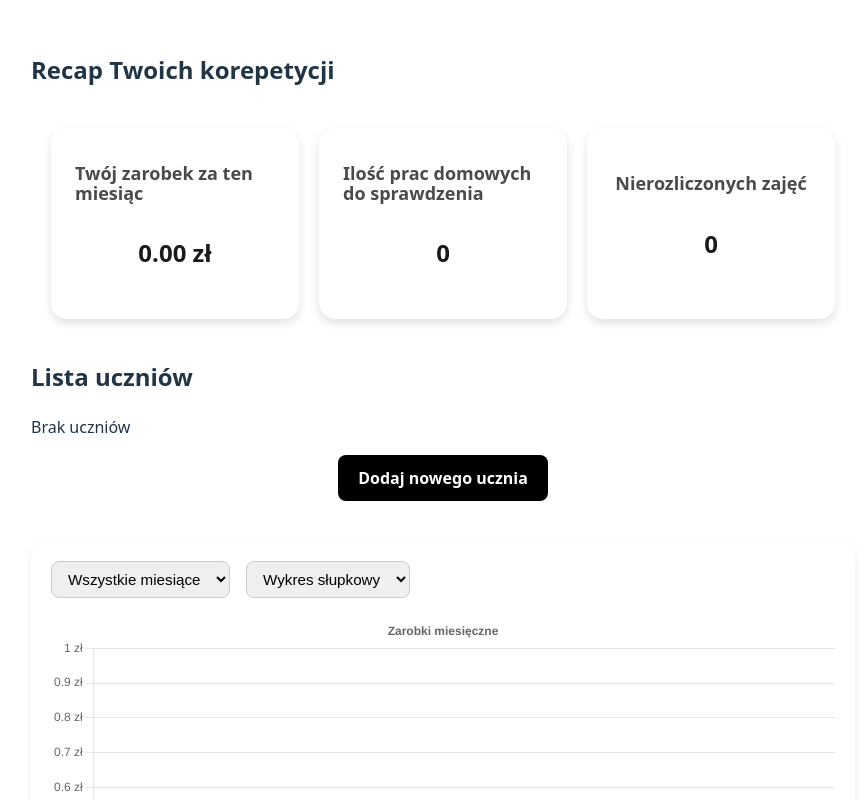
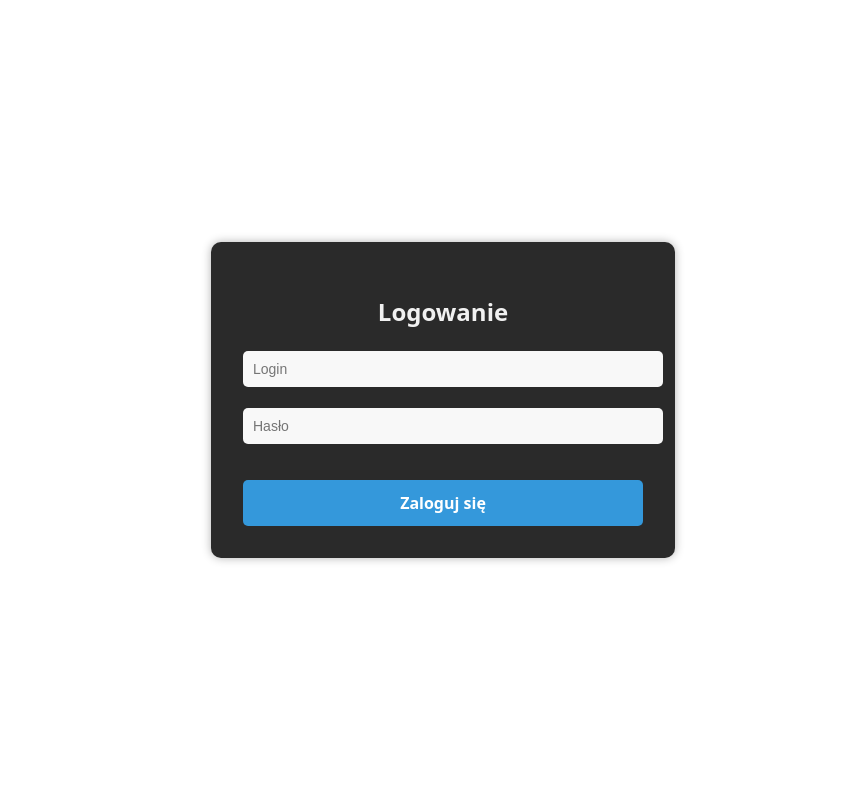
Before and after one commit to jmorawiecpwr/korkicms_frontend, a React (Vite) app: page / in a window 1280 px wide. Shown: the top 800 px of the page, without its empty margins (197-1064 px from the left). Built offline with nearby package versions, Linux system fonts and the light colour scheme; no server answers.

Commit message:
ready for vercel deployment

```diff
--- a/src/App.css
+++ b/src/App.css
@@ -86,3 +86,80 @@
   font-weight: bold;
   margin-top: 10px;
 }
+
+.login-form {
+  background-color: var(--bg-dark);
+  color: var(--text-light);
+  padding: 2rem;
+  border-radius: 10px;
+  max-width: 400px;
+  margin: 3rem auto;
+  box-shadow: 0 0 10px rgba(0,0,0,0.3);
+}
+
+.login-form h2 {
+  margin-bottom: 1rem;
+  text-align: center;
+}
+
+.login-form input {
+  width: 100%;
+  padding: 10px;
+  margin-bottom: 1rem;
+  border: none;
+  border-radius: 5px;
+}
+
+.login-form button {
+  width: 100%;
+  padding: 12px;
+  background-color: var(--btn-primary);
+  border: none;
+  color: white;
+  font-weight: bold;
+  border-radius: 5px;
+  cursor: pointer;
+}
+
+.login-form button:hover {
+  background-color: var(--btn-primary-hover);
+}
+
+.logout-btn {
+  position: absolute;
+  top: 1rem;
+  right: 1rem;
+  background: crimson;
+  color: white;
+  border: none;
+  padding: 10px 16px;
+  border-radius: 6px;
+  font-weight: bold;
+  cursor: pointer;
+}
+
+.logout-btn:hover {
+  background: darkred;
+}
+
+.app-footer {
+  text-align: center;
+  margin-top: 3rem;
+  padding: 2rem;
+  color: var(--text-light);
+}
+
+.logout-footer-btn {
+  background: crimson;
+  color: white;
+  border: none;
+  padding: 10px 16px;
+  border-radius: 6px;
+  font-weight: bold;
+  cursor: pointer;
+  transition: background 0.3s;
+}
+
+.logout-footer-btn:hover {
+  background: darkred;
+}
--- a/src/App.jsx
+++ b/src/App.jsx
@@ -10,8 +10,11 @@ import DashboardSummary from "./Components/DashboardSummary.jsx";
 import EarningsChart from "./Components/EarningChart.jsx";
 
 function App() {
-    const API_URL = "http://127.0.0.1:8000/api/students/";
-    const LESSONS_API = "http://127.0.0.1:8000/api/lessons/";
+    const API_BASE = import.meta.env.VITE_API_BASE || "http://127.0.0.1:8000";
+    const API_URL = `${API_BASE}/api/students/`;
+    const LESSONS_API = `${API_BASE}/api/lessons/`;
+    const TOKEN_URL = `${API_BASE}/api/token/`;
+
     const [lessons, setLessons] = useState([]);
     const [students, setStudents] = useState([]);
     const [formData, setFormData] = useState({
@@ -28,14 +31,51 @@ function App() {
     const [isFormOpen, setIsFormOpen] = useState(false);
     const [selectedStudentID, setSelectedStudentID] = useState(null);
 
+    const [token, setToken] = useState(localStorage.getItem("access_token") || null);
+    const [loginData, setLoginData] = useState({ username: "", password: "" });
+
+    const authHeaders = token
+        ? { "Content-Type": "application/json", Authorization: `Bearer ${token}` }
+        : { "Content-Type": "application/json" };
+
     useEffect(() => {
+        if (token) {
             fetchStudents();
             fetchLessons();
-    }, []);
+        }
+    }, [token]);
+
+    const handleLoginChange = (e) => {
+        setLoginData({ ...loginData, [e.target.name]: e.target.value });
+    };
+
+    const handleLogin = async (e) => {
+        e.preventDefault();
+        try {
+            const res = await fetch(TOKEN_URL, {
+                method: "POST",
+                headers: { "Content-Type": "application/json" },
+                body: JSON.stringify(loginData),
+            });
+            if (!res.ok) throw new Error("Błąd logowania");
+            const data = await res.json();
+            localStorage.setItem("access_token", data.access);
+            setToken(data.access);
+        } catch (err) {
+            console.error("Login error:", err.message);
+        }
+    };
+
+    const handleLogout = () => {
+        localStorage.removeItem("access_token");
+        setToken(null);
+        setStudents([]);
+        setLessons([]);
+    };
 
     const fetchStudents = async () => {
         try {
-            const res = await fetch(API_URL);
+            const res = await fetch(API_URL, { headers: authHeaders });
             if (!res.ok) throw new Error("Błąd podczas ładowania danych!");
             const data = await res.json();
             setStudents(data);
@@ -46,7 +86,7 @@ function App() {
 
     const fetchLessons = async () => {
         try {
-            const res = await fetch(LESSONS_API);
+            const res = await fetch(LESSONS_API, { headers: authHeaders });
             if (!res.ok) throw new Error("Błąd podczas ładowania lekcji!");
             const data = await res.json();
             setLessons(data);
@@ -56,17 +96,19 @@ function App() {
     };
 
     const handleEdit = (student) => {
-        setIsFormOpen(!isFormOpen);
+        setIsFormOpen(true);
         setFormData(student);
         setEditingStudent(student);
-        setSelectedStudentID(null)
+        setSelectedStudentID(null);
     };
 
     const handleDelete = async (id) => {
         try {
-            const res = await fetch(`${API_URL}${id}/`, { method: "DELETE" });
+            const res = await fetch(`${API_URL}${id}/`, {
+                method: "DELETE",
+                headers: authHeaders
+            });
             if (!res.ok) throw new Error("Błąd podczas usuwania ucznia!");
-
             await refreshData();
         } catch (error) {
             console.error(error.message);
@@ -85,21 +127,27 @@ function App() {
             if (editingStudent) {
                 response = await fetch(`${API_URL}${editingStudent.id}/`, {
                     method: "PUT",
-                    headers: { "Content-Type": "application/json" },
+                    headers: authHeaders,
                     body: JSON.stringify(formData),
                 });
             } else {
                 response = await fetch(API_URL, {
                     method: "POST",
-                    headers: { "Content-Type": "application/json" },
+                    headers: authHeaders,
                     body: JSON.stringify(formData),
                 });
             }
 
             if (!response.ok) throw new Error(response.statusText);
             await refreshData();
+            setEditingStudent(null);
+            resetForm();
+        } catch (error) {
+            console.error(error);
+        }
+    };
 
-            setEditingStudent(null);
+    const resetForm = () => {
         setFormData({
             name: "",
             classtype: "",
@@ -111,11 +159,7 @@ function App() {
             additional_info: "",
         });
         setIsFormOpen(false);
-        } catch (error) {
-            console.error(error);
-        }
     };
-
 
     const handleChange = (e) => {
         const { name, value } = e.target;
@@ -126,7 +170,7 @@ function App() {
         try {
             await fetch(`${LESSONS_API}${lessonId}/`, {
                 method: "PATCH",
-                headers: { "Content-Type": "application/json" },
+                headers: authHeaders,
                 body: JSON.stringify({ is_settled: true })
             });
             await refreshData();
@@ -135,19 +179,8 @@ function App() {
         }
     };
 
-    const refreshData = async () =>  {
-        try {
-            const [studentsRes, lessonsRes] = await Promise.all([
-                fetch(API_URL),
-                fetch(LESSONS_API)
-            ])
-            if (!studentsRes.ok || !lessonsRes.ok) { throw new Error("Błąd przy pobieraniu danych studentów lub uczniów") }
-            const studentsData = await studentsRes.json();
-            const lessonsData = await lessonsRes.json();
-
-            setStudents(studentsData);
-            setLessons(lessonsData)
-        } catch (err) { console.error(err) }
+    const refreshData = async () => {
+        await Promise.all([fetchStudents(), fetchLessons()]);
     };
 
     const updateSingleLesson = (lessonId, updatedData) => {
@@ -163,7 +196,18 @@ function App() {
         }
     };
 
-
+    if (!token) {
+        return (
+            <div className="login-form">
+                <h2>Logowanie</h2>
+                <form onSubmit={handleLogin}>
+                    <input type="text" name="username" placeholder="Login" value={loginData.username} onChange={handleLoginChange} required />
+                    <input type="password" name="password" placeholder="Hasło" value={loginData.password} onChange={handleLoginChange} required />
+                    <button type="submit">Zaloguj się</button>
+                </form>
+            </div>
+        );
+    }
 
     return (
         <React.Fragment>
@@ -171,8 +215,7 @@ function App() {
             <DashboardSummary students={students} lessons={lessons} />
             <h2>Lista uczniów</h2>
             {students.length === 0 ? <p>Brak uczniów</p> : (
-                students.map((student) => (
-                    (() => {
+                students.map((student) => {
                     const studentLessons = lessons
                         .filter(l => l.student === student.id)
                         .sort((a, b) => new Date(b.date) - new Date(a.date));
@@ -183,39 +226,21 @@ function App() {
                         <Accordion
                             key={student.id}
                             name={student.name}
-                            homework={
-                              latestLesson?.homework?.trim()
-                                ? latestLesson.homework
-                                : "Brak pracy domowej"
-                            }
-                            topic={
-                              latestLesson?.topic?.trim()
-                                ? latestLesson.topic
-                                : "Nie uzupełniono tematów"
-                            }
+                            homework={latestLesson?.homework?.trim() || "Brak pracy domowej"}
+                            topic={latestLesson?.topic?.trim() || "Nie uzupełniono tematów"}
                         >
                             <button className="btn edit-btn" onClick={(e) => { e.stopPropagation(); handleEdit(student); }}>Edytuj</button>
                             <button className="btn delete-btn" onClick={(e) => { e.stopPropagation(); handleDelete(student.id); }}>Usuń</button>
                             <button className="btn details-btn" onClick={(e) => { e.stopPropagation(); handleDetails(student); }}>Szczegóły</button>
                         </Accordion>
                     );
-                      })()
-                ))
+                })
             )}
             <button className="add-student-btn" onClick={() => {
-                setSelectedStudentID(null)
-                setIsFormOpen(!isFormOpen)
+                setSelectedStudentID(null);
+                setIsFormOpen(true);
                 setEditingStudent(null);
-                setFormData({
-                    name: "",
-                    classtype: "",
-                    discord: "",
-                    classday: "",
-                    parent: "",
-                    hourly_rate: "",
-                    profile: "",
-                    additional_info: "",
-                });
+                resetForm();
             }}>Dodaj nowego ucznia</button>
             {isFormOpen && (
                 <StudentForm
@@ -229,10 +254,7 @@ function App() {
                 const student = students.find((s) => s.id === selectedStudentID);
                 return (
                     <React.Fragment>
-                        <Details
-                            student={student}
-                            onClose={() => setSelectedStudentID(null)}
-                        />
+                        <Details student={student} onClose={() => setSelectedStudentID(null)} />
                         <LessonPanel
                             studentId={student.id}
                             lessons={lessons.filter(l => l.student === student.id)}
@@ -244,6 +266,10 @@ function App() {
                 );
             })()}
             <EarningsChart students={students} lessons={lessons} />
+
+            <footer className="app-footer">
+                <button onClick={handleLogout} className="logout-footer-btn">Wyloguj się</button>
+            </footer>
         </React.Fragment>
     );
 }
--- a/src/Components/LessonPanel.jsx
+++ b/src/Components/LessonPanel.jsx
@@ -10,7 +10,8 @@ export default function LessonPanel({ studentId, lessons, onLessonSettled, onLes
         homework: '',
     });
 
-    const API_KEY = 'http://127.0.0.1:8000/api/lessons/';
+    const API_BASE = import.meta.env.VITE_API_BASE || "http://127.0.0.1:8000";
+    const API_KEY = `${API_BASE}/api/lessons/`;
 
     const handleDelete = async (id) => {
         const res = await fetch(`${API_KEY}${id}/`, { method: "DELETE" });
```
Also changed, not shown: 2 other files (tests, documents, lock files or other folders). Lines whose indentation alone changed are shown as unchanged.
